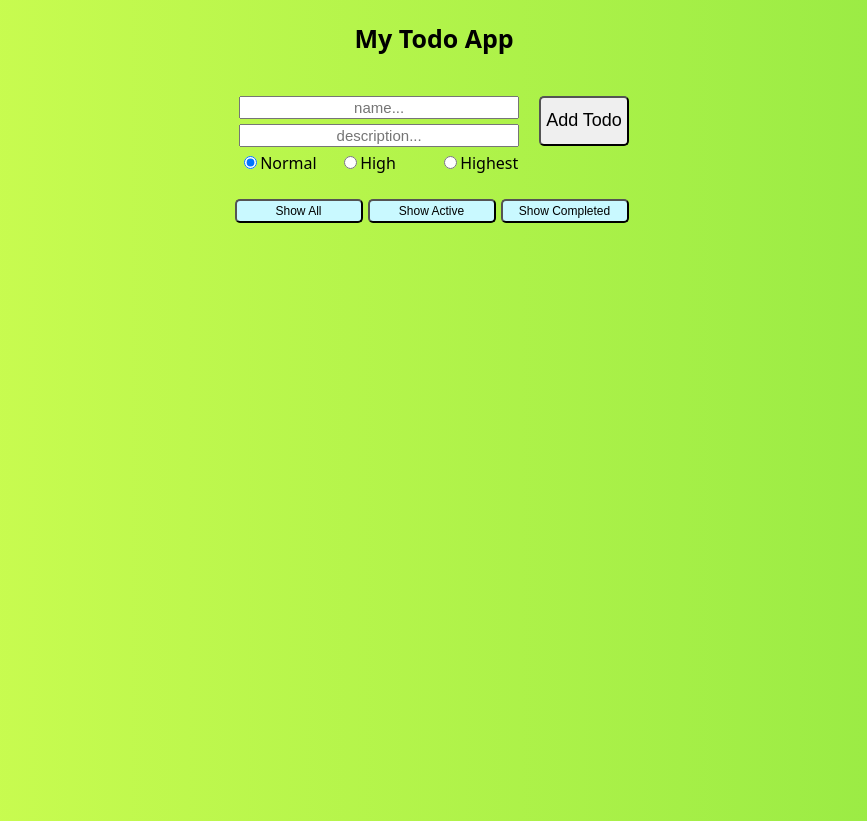
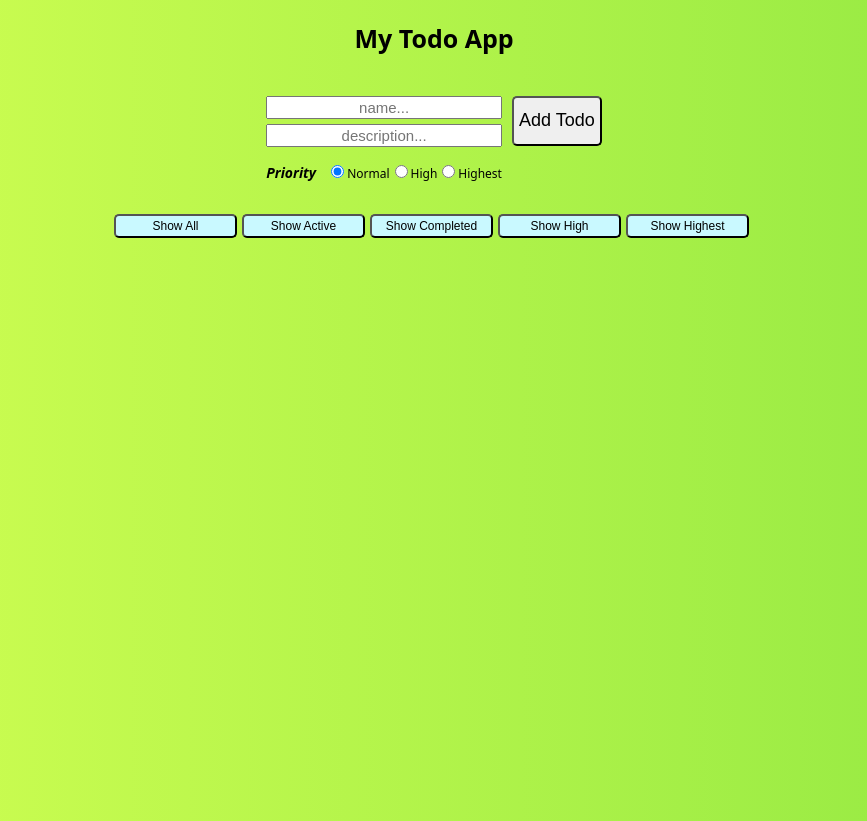
Before and after one commit to great-timofey/todo-app, a React (Create React App) app: page / in a window 1280 px wide. Shown: the whole page, without its empty margins (206-1073 px from the left). Built offline with nearby package versions, Linux system fonts and the light colour scheme.

Commit message:
added priority bar; refactored code

```diff
--- a/src/AC/index.js
+++ b/src/AC/index.js
@@ -1,11 +1,12 @@
-import { ADD_TODO, REMOVE_TODO, TOGGLE_TODO, SET_FILTER, SET_PRIORITY } from '../components/constants';
+import { ADD_TODO, REMOVE_TODO, TOGGLE_TODO, SET_FILTER  } from '../components/constants';
 let nextId = 0;
-export const addTodo = (name, desc) => {
+export const addTodo = (name, desc, priority) => {
   return {
     type: ADD_TODO,
     id: nextId++,
     name,
-    desc
+    desc,
+    priority
   }
 };
 
@@ -29,10 +30,3 @@ export const setFilter = filter => {
     filter
   }
 };
-
-export const setPriority = priority => {
-  return {
-    type: SET_PRIORITY,
-    priority
-  }
-}
--- a/src/components/AddTodo.js
+++ b/src/components/AddTodo.js
@@ -1,7 +1,8 @@
 import React, { Component } from 'react';
 import styled, { css } from 'styled-components';
-import { addTodo, setPriority } from '../AC';
+import { addTodo } from '../AC';
 import { connect } from 'react-redux';
+import PriorityBar from './PriorityBar';
 
 const AddTodoContainer = styled.div`
   padding: 20px;
@@ -10,35 +11,16 @@ const AddTodoContainer = styled.div`
   position: relative;
 `;
 
-const Input = styled.input`
+const DataInput = styled.input`
   font-size: 15px;
-  margin-right: 20px;
   margin-bottom: 5px;
   text-align: center;
-`;
-
-const ImportanceContainer = styled.div`
-  display: flex;
-  justify-content: space-between;
-  margin: 0 auto;
-`;
-
-let radioCount = 0;
-const ImportanceRadio = styled.input.attrs({
-  type: 'radio',
-  name: 'importance',
-  id: () => `radio${++radioCount}`
-})`
-`;
-
-const ImportanceLabel = styled.label`
-  width: 100px;
-  margin-bottom: 5px
 `;
 
 const ParamsContainer = styled.div`
   display: flex;
   flex-direction: column;
+  margin-right: 10px;
   max-width: 50%;
 `;
 
@@ -62,7 +44,7 @@ class AddTodo extends Component {
     super();
 
     this.state = {
-      currentPriority: ''
+      currentPriority: 'Normal'
     }
 
     this.handleChange = this.handleChange.bind(this);
@@ -74,44 +56,24 @@ class AddTodo extends Component {
     return (
       <AddTodoContainer>
         <ParamsContainer>
-          <Input
+          <DataInput
             placeholder='name...'
             innerRef={node => nameInput = node}
           />
-          <Input
+          <DataInput
             placeholder='description...'
             innerRef={node => descInput = node}
           />
-          <ImportanceContainer>
-            <ImportanceLabel>
-              <ImportanceRadio
-                defaultChecked
-                onChange={this.handleChange}
-                value={'Normal'}
-              />
-              Normal
-            </ImportanceLabel>
-            <ImportanceLabel>
-              <ImportanceRadio
-                onChange={this.handleChange}
-                value={'High'}
-              />
-              High
-            </ImportanceLabel>
-            <ImportanceLabel>
-              <ImportanceRadio
-                onChange={this.handleChange}
-                value={'Highest'}
-              />
-              Highest
-            </ImportanceLabel>
-          </ImportanceContainer>
+          <PriorityBar
+            handleChange={this.handleChange}
+          />
         </ParamsContainer>
         <AddButton
           onClick={() => {
               if (!nameInput.value.trim() || !descInput.value.trim()) { return; }
-              this.props.setPriority(this.state.currentPriority);
-              this.props.addTodo(nameInput.value, descInput.value, this.state.currentPriority);
+              const { addTodo } = this.props;
+              const { currentPriority } = this.state;
+              addTodo(nameInput.value, descInput.value, currentPriority);
               nameInput.value = '';
               descInput.value = '';
             }
@@ -130,4 +92,4 @@ class AddTodo extends Component {
   }
 };
 
-export default connect(null, { addTodo, setPriority })(AddTodo);
+export default connect(null, { addTodo })(AddTodo);
--- a/src/components/FiltersPanel.js
+++ b/src/components/FiltersPanel.js
@@ -45,6 +45,16 @@ const FiltersPanel = ({ setFilter }) => {
       >
         Show Completed
       </Button>
+      <Button
+        onClick={() => setFilter(Filters.SHOW_HIGH)}
+      >
+        Show High
+      </Button>
+      <Button
+        onClick={() => setFilter(Filters.SHOW_HIGHEST)}
+      >
+        Show Highest
+      </Button>
     </FiltersContainer>
   )
 };
--- /dev/null
+++ b/src/components/PriorityBar.js
@@ -0,0 +1,58 @@
+import React, { Component } from 'react';
+import styled, { css } from 'styled-components';
+
+const PriorityContainer = styled.div`
+  display: flex;
+  justify-content: flex-start;
+  align-items: baseline;
+  margin: 0 auto;
+`;
+
+const PriorityLegend = styled.h2`
+  font-size: 14px;
+  font-style: italic;
+  margin-right: 10px;
+`;
+
+let radioCount = 0;
+const PriorityRadio = styled.input.attrs({
+  type: 'radio',
+  name: 'importance',
+  id: () => `radio${++radioCount}`
+})`
+`;
+
+const PriorityLabel = styled.label`
+  margin-bottom: 5px;
+  font-size: 12px;
+`;
+
+export default ({ handleChange }) => {
+  return (
+    <PriorityContainer>
+      <PriorityLegend>Priority</PriorityLegend>
+      <PriorityLabel>
+        <PriorityRadio
+          defaultChecked
+          onChange={handleChange}
+          value={'Normal'}
+        />
+        Normal
+      </PriorityLabel>
+      <PriorityLabel>
+        <PriorityRadio
+          onChange={handleChange}
+          value={'High'}
+        />
+        High
+      </PriorityLabel>
+      <PriorityLabel>
+        <PriorityRadio
+          onChange={handleChange}
+          value={'Highest'}
+        />
+        Highest
+      </PriorityLabel>
+    </PriorityContainer>
+  )
+}
--- a/src/components/Todo.js
+++ b/src/components/Todo.js
@@ -47,18 +47,34 @@ const TodoDesc = styled.p`
 const TodoStatusBox = styled.input.attrs({
   type: 'checkbox'
 })`
-
+  margin-right: 15px;
 `;
 
 class Todo extends Component {
   render() {
-    const { name, desc, isChecked } = this.props;
+    const { name, desc, priority, isChecked } = this.props;
+    let prioritySign;
+    switch ( priority ) {
+      case 'High':
+        prioritySign = '!';
+        break;
+      case 'Highest':
+        prioritySign = '!!!';
+        break;
+      default:
+        prioritySign = '';
+    }
+
     return (
       <TodoContainer
         active={isChecked}
       >
+        <TodoStatusBox
+          checked={isChecked}
+          onChange={this.handleCheck}
+        />
         <TodoName>
-          {name}
+          {`${prioritySign} ${name}`}
         </TodoName>
         <TodoDesc>
           {desc}
@@ -68,10 +84,6 @@ class Todo extends Component {
         >
           Remove
         </RemoveButton>
-        <TodoStatusBox
-          checked={isChecked}
-          onChange={this.handleCheck}
-        />
       </TodoContainer>
     )
   };
--- a/src/components/TodoList.js
+++ b/src/components/TodoList.js
@@ -22,6 +22,7 @@ const TodoList = ({ todos }) => {
             id={todo.id}
             name={todo.name}
             desc={todo.desc}
+            priority={todo.priority}
             isChecked={todo.completed}
           />
         )
@@ -38,9 +39,13 @@ const getVisibleTodos = (todos, filter) => {
       return todos.filter(item => item.completed !== true);
     case Filters.SHOW_COMPLETED:
       return todos.filter(item => item.completed === true);
+    case Filters.SHOW_HIGH:
+      return todos.filter(item => item.priority === 'High');
+    case Filters.SHOW_HIGHEST:
+      return todos.filter(item => item.priority === 'Highest');
   }
 }
 
 export default connect((state) => ({
-  todos: getVisibleTodos(state.todos, state.filters)
+  todos: getVisibleTodos(state.todos, state.filter)
 })) (TodoList);
--- a/src/components/constants.js
+++ b/src/components/constants.js
@@ -7,13 +7,7 @@ export const SET_FILTER = 'SET_FILTER';
 export const Filters = {
   SHOW_ALL : 'SHOW_ALL',
   SHOW_COMPLETED: 'SHOW_COMPLETED',
-  SHOW_ACTIVE: 'SHOW_ACTIVE'
+  SHOW_ACTIVE: 'SHOW_ACTIVE',
+  SHOW_HIGH: 'SHOW_HIGH',
+  SHOW_HIGHEST: 'SHOW_HIGHEST'
 };
-
-export const SET_PRIORITY = 'SET_PRIORITY';
-
-export const Priorities = {
-  NORMAL: 'NORMAL',
-  HIGH: 'HIGH',
-  HIGHEST: 'HIGHEST'
-};
--- a/src/reducers/index.js
+++ b/src/reducers/index.js
@@ -1,10 +1,8 @@
 import { combineReducers } from 'redux';
 import todos from './todos';
-import filters from './filters';
-import priority from './priority';
+import filter from './filter';
 
 export default combineReducers({
   todos,
-  filters,
-  priority
+  filter
 });
--- a/src/reducers/priority.js
+++ /dev/null
@@ -1,10 +0,0 @@
-import { SET_PRIORITY, Priorities } from '../components/constants';
-
-export default (state = Priorities.NORMAL, action) =>{
-  switch (action.type) {
-    case SET_PRIORITY:
-      return action.priority;
-    default:
-      return state;
-  }
-}
--- a/src/reducers/todos.js
+++ b/src/reducers/todos.js
@@ -15,7 +15,7 @@ export default (state = [], action) => {
         }
       ];
     case REMOVE_TODO:
-      return state.filter(item => item.id !== id)
+      return state.filter(item => item.id !== id);
     case TOGGLE_TODO:
       return state.map(item => {
         if (item.id === id) {
```
Also changed, not shown: src/reducers/filter.js (renamed from src/reducers/filters.js).
